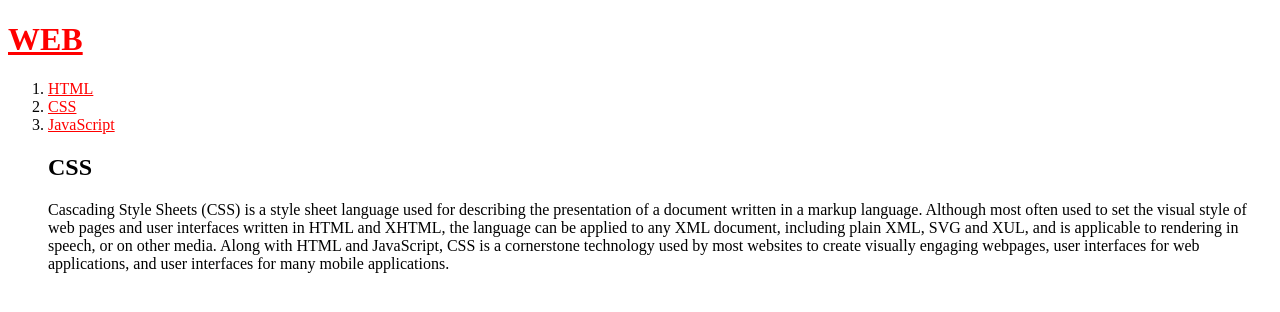
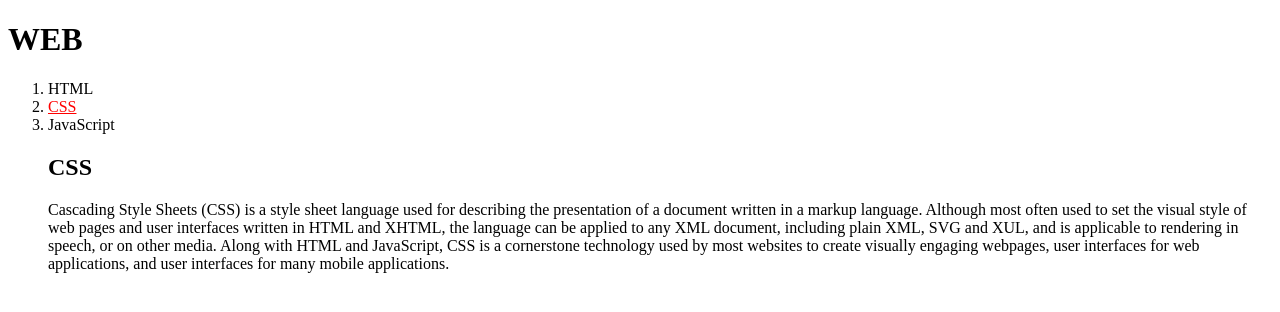
Before and after one commit to ChoonB/Web1, a plain HTML site: page 2.html in a window 1280 px wide. Drawn offline with Linux system fonts and the light colour scheme.

Commit message:
css class 4.
using css
study : style color underline

```diff
--- a/2.html
+++ b/2.html
@@ -14,7 +14,8 @@
 </script>
 <style media="screen">
   a {
-    color:red;
+    color:black;
+    text-decoration:none;
   }
 </style>
 </head>
@@ -22,7 +23,7 @@
   <h1><a href="index.html">WEB</a></h1>
   <ol>
     <li><a href="1.html">HTML</a></li>
-    <li><a href="2.html">CSS</a></li>
+    <li><a href="2.html" style="color:red; text-decoration:underline">CSS</a></li>
     <li><a href="3.html">JavaScript</a></li>
 <!--
   <h1><a href="index.html"><font color="red">WEB</font></a></h1>
```
